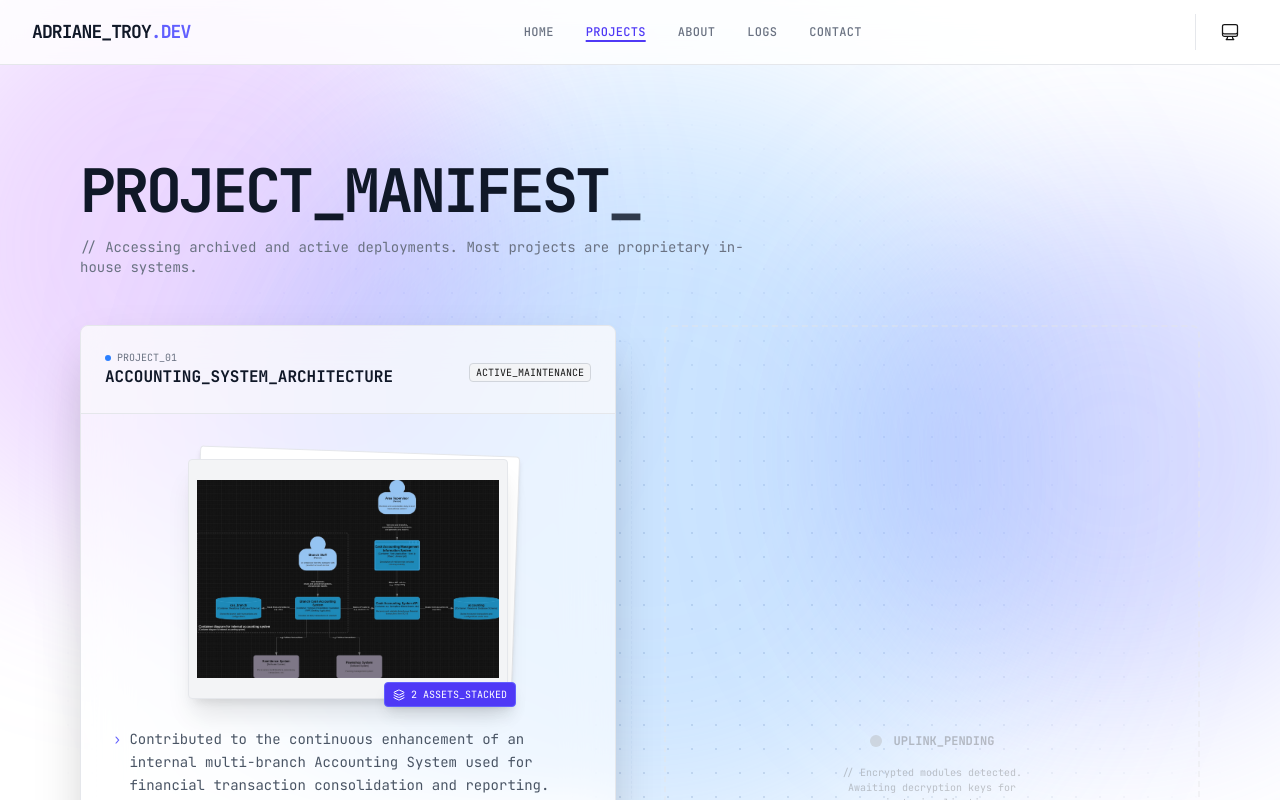
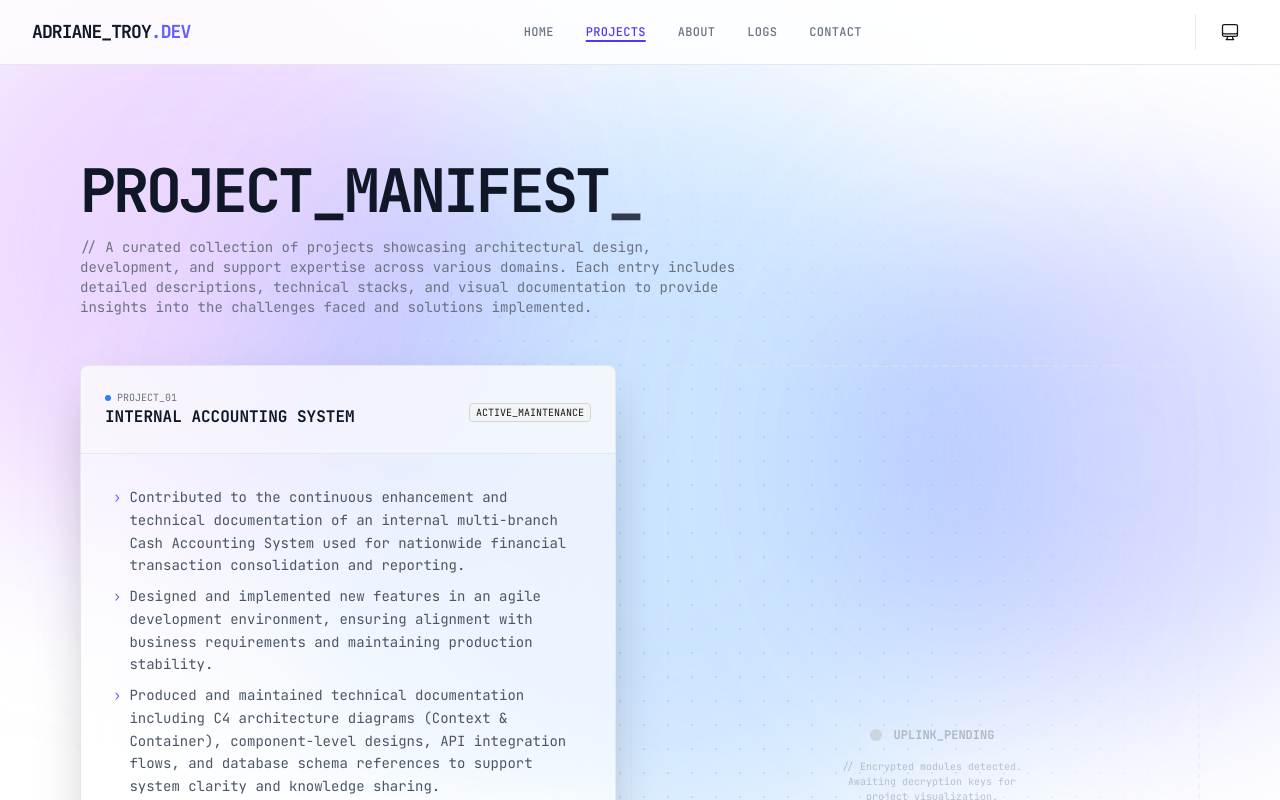
Before and after one commit to atualariao/my-portfolio, a Next.js app: page /projects in a window 1280 px wide. Shown: the top 800 px of the page. Built offline with nearby package versions, Linux system fonts and the light colour scheme.

Commit message:
Remove gallery feature with HLA diagrams (sensitive info and may violate NDA)

```diff
--- a/src/app/projects/page.tsx
+++ b/src/app/projects/page.tsx
@@ -1,41 +1,71 @@
-"use client";
-
-import { useState, useEffect, useCallback } from "react";
-import Image from "next/image";
 import DraggableCard from "@/components/ui/DraggableCard";
-import { motion, AnimatePresence } from "framer-motion";
-import { X, ZoomIn, Layers, ChevronLeft, ChevronRight } from "lucide-react";
+import { ProjectItem } from "@/types/ProjectItemProps";
 
 const getTagStyles = (tag: string) => {
   const t = tag.toLowerCase();
 
   // Backend
-  if (t.includes('backend') || t.includes('.net') || t.includes('api') || t.includes('c#') || t.includes('restful')) {
+  if (
+    t.includes("backend") ||
+    t.includes(".net") ||
+    t.includes("api") ||
+    t.includes("c#") ||
+    t.includes("restful")
+  ) {
     return "bg-indigo-50 dark:bg-indigo-900/20 text-indigo-700 dark:text-indigo-300 border-indigo-100 dark:border-indigo-800";
   }
 
   // Frontend / UI
-  if (t.includes('frontend') || t.includes('wpf') || t.includes('next.js') || t.includes('react') || t.includes('tailwind') || t.includes('typescript')) {
+  if (
+    t.includes("frontend") ||
+    t.includes("wpf") ||
+    t.includes("next.js") ||
+    t.includes("react") ||
+    t.includes("tailwind") ||
+    t.includes("typescript")
+  ) {
     return "bg-sky-50 dark:bg-sky-900/20 text-sky-700 dark:text-sky-300 border-sky-100 dark:border-sky-800";
   }
 
   // DevOps / Process
-  if (t.includes('devops') || t.includes('agile') || t.includes('jenkins') || t.includes('docker') || t.includes('git')) {
+  if (
+    t.includes("devops") ||
+    t.includes("agile") ||
+    t.includes("jenkins") ||
+    t.includes("docker") ||
+    t.includes("git")
+  ) {
     return "bg-amber-50 dark:bg-amber-900/20 text-amber-700 dark:text-amber-300 border-amber-100 dark:border-amber-800";
   }
 
   // Support / QA
-  if (t.includes('support') || t.includes('rca') || t.includes('uat') || t.includes('qa') || t.includes('testing')) {
+  if (
+    t.includes("support") ||
+    t.includes("rca") ||
+    t.includes("uat") ||
+    t.includes("qa") ||
+    t.includes("testing")
+  ) {
     return "bg-rose-50 dark:bg-rose-900/20 text-rose-700 dark:text-rose-300 border-rose-100 dark:border-rose-800";
   }
 
   // Database
-  if (t.includes('database') || t.includes('sql') || t.includes('mongodb') || t.includes('mariadb')) {
+  if (
+    t.includes("database") ||
+    t.includes("sql") ||
+    t.includes("mongodb") ||
+    t.includes("mariadb")
+  ) {
     return "bg-emerald-50 dark:bg-emerald-900/20 text-emerald-700 dark:text-emerald-300 border-emerald-100 dark:border-emerald-800";
   }
 
   // Data Engineering / Microservices
-  if (t.includes('kafka') || t.includes('rabbitmq') || t.includes('nifi') || t.includes('microservices')) {
+  if (
+    t.includes("kafka") ||
+    t.includes("rabbitmq") ||
+    t.includes("nifi") ||
+    t.includes("microservices")
+  ) {
     return "bg-purple-50 dark:bg-purple-900/20 text-purple-700 dark:text-purple-300 border-purple-100 dark:border-purple-800";
   }
 
@@ -43,73 +73,35 @@ const getTagStyles = (tag: string) => {
   return "bg-gray-50 dark:bg-gray-900/50 text-gray-600 dark:text-gray-400 border-gray-200 dark:border-gray-800";
 };
 
-interface ProjectItem {
-  id: string;
-  title: string;
-  description: string | string[];
-  images: string[];
-  tags: string[];
-  status: string;
-  link: string;
-}
-
 const projects: ProjectItem[] = [
   {
     id: "01",
-    title: "ACCOUNTING_SYSTEM_ARCHITECTURE",
+    title: "INTERNAL ACCOUNTING SYSTEM",
     description: [
-      "Contributed to the continuous enhancement of an internal multi-branch Accounting System used for financial transaction consolidation and reporting.",
-      "Delivered new features in an agile development environment while maintaining system reliability in production.",
-      "Acted as L3 application support, collaborating with L1/L2 IT engineers to investigate and resolve production incidents through structured Root Cause Analysis (RCA).",
-      "Supported User Acceptance Testing (UAT) with business users and coordinated with QA teams for component-level validation to ensure financial workflow accuracy and system stability."
+      "Contributed to the continuous enhancement and technical documentation of an internal multi-branch Cash Accounting System used for nationwide financial transaction consolidation and reporting.",
+      "Designed and implemented new features in an agile development environment, ensuring alignment with business requirements and maintaining production stability.",
+      "Produced and maintained technical documentation including C4 architecture diagrams (Context & Container), component-level designs, API integration flows, and database schema references to support system clarity and knowledge sharing.",
+      "Acted as L3 Application Support, collaborating with L1/L2 IT engineers to investigate and resolve production incidents through structured Root Cause Analysis (RCA) and post-incident remediation.",
+      "Supported User Acceptance Testing (UAT) with business stakeholders and worked closely with QA teams for component-level validation to ensure financial workflow accuracy, data integrity, and system reliability.",
     ],
-    images: [
-      "/accounting_system_container_diagram.jpg",
-      "/accounting_system_context_diagram.jpg",
+    tags: [
+      "Agile Development",
+      "L3 Support (RCA)",
+      ".NET Core and Framework",
+      "WPF",
+      "RESTful APIs",
+      "Next.js",
     ],
-    tags: ["Agile Development", "L3 Support (RCA)", ".NET Core and Framework", "WPF", "RESTful APIs", "Next.js"],
     status: "ACTIVE_MAINTENANCE",
-    link: "#"
-  }
+    link: "#",
+  },
 ];
 
 export default function Projects() {
-  const [gallery, setGallery] = useState<{ projectId: string; index: number } | null>(null);
-
-  const activeProject = gallery ? projects.find((p: ProjectItem) => p.id === gallery.projectId) : null;
-  const currentImage = activeProject ? activeProject.images[gallery!.index] : null;
-
-  const nextImage = useCallback(() => {
-    if (!activeProject || !gallery) return;
-    setGallery({
-      ...gallery,
-      index: (gallery.index + 1) % activeProject.images.length
-    });
-  }, [activeProject, gallery]);
-
-  const prevImage = useCallback(() => {
-    if (!activeProject || !gallery) return;
-    setGallery({
-      ...gallery,
-      index: (gallery.index - 1 + activeProject.images.length) % activeProject.images.length
-    });
-  }, [activeProject, gallery]);
-
-  useEffect(() => {
-    const handleKeyDown = (e: KeyboardEvent) => {
-      if (!gallery) return;
-      if (e.key === "ArrowRight") nextImage();
-      if (e.key === "ArrowLeft") prevImage();
-      if (e.key === "Escape") setGallery(null);
-    };
-    window.addEventListener("keydown", handleKeyDown);
-    return () => window.removeEventListener("keydown", handleKeyDown);
-  }, [gallery, nextImage, prevImage]);
-
   return (
     <div className="min-h-[calc(100vh-4rem)] p-4 sm:p-8 lg:p-12 relative overflow-hidden">
       {/* Background Texture */}
-      <div className="absolute inset-0 bg-dot-slate-400/30 dark:bg-dot-white/10 [mask-image:radial-gradient(ellipse_at_center,black_20%,transparent_70%)] pointer-events-none -z-10" />
+      <div className="absolute inset-0 bg-dot-slate-400/30 dark:bg-dot-white/10 mask-[radial-gradient(ellipse_at_center,black_20%,transparent_70%)] pointer-events-none -z-10" />
 
       <div className="max-w-6xl mx-auto space-y-12 pt-12 animate-[fade-in_0.5s_ease-out]">
         <div className="space-y-4">
@@ -117,13 +109,15 @@ export default function Projects() {
             PROJECT_MANIFEST<span className="animate-pulse">_</span>
           </h1>
           <p className="font-mono text-sm text-gray-500 dark:text-gray-400 max-w-2xl">
-            // Accessing archived and active deployments. Most projects are proprietary in-house systems.
+            {
+              "// A curated collection of projects showcasing architectural design, development, and support expertise across various domains. Each entry includes detailed descriptions, technical stacks, and visual documentation to provide insights into the challenges faced and solutions implemented."
+            }
           </p>
         </div>
 
         <div className="grid grid-cols-1 md:grid-cols-2 gap-12">
           {projects.map((project: ProjectItem) => (
-            <div key={project.id} className="relative group min-h-[500px]">
+            <div key={project.id} className="relative group min-h-125">
               <DraggableCard
                 headerContent={
                   <div className="flex justify-between items-center pointer-events-none">
@@ -137,7 +131,7 @@ export default function Projects() {
                       </span>
                     </div>
                     <div className="text-right">
-                       <span className="text-[10px] font-mono px-1.5 py-0.5 border border-gray-300 dark:border-gray-700 bg-gray-100 dark:bg-gray-800 rounded">
+                      <span className="text-[10px] font-mono px-1.5 py-0.5 border border-gray-300 dark:border-gray-700 bg-gray-100 dark:bg-gray-800 rounded">
                         {project.status}
                       </span>
                     </div>
@@ -145,58 +139,20 @@ export default function Projects() {
                 }
               >
                 <div className="space-y-8">
-                  {/* Stacked Image Gallery */}
-                  <div className="relative h-[250px] w-full flex items-center justify-center pt-4">
-                    <div
-                      className="relative w-full max-w-[320px] aspect-[4/3] group/stack cursor-zoom-in"
-                      onClick={() => setGallery({ projectId: project.id, index: 0 })}
-                    >
-                      {/* Background Layers (Stacked Effect) */}
-                      {project.images.slice(1, 3).map((img: string, idx: number) => (
-                        <div
-                          key={idx}
-                          className="absolute inset-0 bg-white dark:bg-gray-900 border border-gray-200 dark:border-gray-800 rounded shadow-md transition-all duration-500"
-                          style={{
-                            transform: `translate(${(idx + 1) * 8}px, ${(idx + 1) * -8}px) rotate(${(idx + 1) * 2}deg)`,
-                            zIndex: 10 - idx
-                          }}
-                        />
-                      ))}
-
-                      {/* Top Image */}
-                      <motion.div
-                        className="absolute inset-0 z-20 bg-gray-100 dark:bg-gray-800 border border-gray-200 dark:border-gray-700 rounded shadow-xl overflow-hidden group-hover/stack:-translate-y-2 transition-transform duration-500"
-                        whileHover={{ scale: 1.02 }}
-                      >
-                        <Image
-                          src={project.images[0]}
-                          alt={project.title}
-                          fill
-                          className="object-contain p-2"
-                        />
-                        <div className="absolute inset-0 bg-black/0 group-hover/stack:bg-black/10 transition-colors flex items-center justify-center opacity-0 group-hover/stack:opacity-100">
-                          <ZoomIn className="text-white w-8 h-8 drop-shadow-lg" />
-                        </div>
-                      </motion.div>
-
-                      {/* Badge */}
-                      <div className="absolute -bottom-2 -right-2 z-30 bg-indigo-600 text-white text-[10px] font-mono px-2 py-1 rounded flex items-center gap-1.5 shadow-lg border border-indigo-500">
-                        <Layers size={12} />
-                        {project.images.length} ASSETS_STACKED
-                      </div>
-                    </div>
-                  </div>
-
                   <div className="space-y-4">
                     <div className="font-mono text-sm text-gray-600 dark:text-gray-400 leading-relaxed">
                       {Array.isArray(project.description) ? (
                         <ul className="space-y-2 list-none">
-                          {project.description.map((point: string, i: number) => (
-                            <li key={i} className="flex gap-2">
-                              <span className="text-indigo-500 shrink-0 select-none">›</span>
-                              <span>{point}</span>
-                            </li>
-                          ))}
+                          {project.description.map(
+                            (point: string, i: number) => (
+                              <li key={i} className="flex gap-2">
+                                <span className="text-indigo-500 shrink-0 select-none">
+                                  ›
+                                </span>
+                                <span>{point}</span>
+                              </li>
+                            ),
+                          )}
                         </ul>
                       ) : (
                         <p>{project.description}</p>
@@ -205,15 +161,23 @@ export default function Projects() {
 
                     <div className="flex flex-wrap gap-2">
                       {project.tags.map((tag: string) => (
-                        <span key={tag} className={`text-[10px] font-mono px-2 py-1 border rounded-sm transition-colors ${getTagStyles(tag)}`}>
+                        <span
+                          key={tag}
+                          className={`text-[10px] font-mono px-2 py-1 border rounded-sm transition-colors ${getTagStyles(tag)}`}
+                        >
                           #{tag}
                         </span>
                       ))}
                     </div>
 
                     <div className="pt-2 border-t border-gray-100 dark:border-gray-800/50 flex justify-between items-center text-[10px] font-mono">
-                      <span className="text-gray-400 tracking-tighter">PRJ_ID: {project.id}_ALPHA</span>
-                      <a href={project.link} className="font-bold text-indigo-600 dark:text-indigo-400 hover:underline">
+                      <span className="text-gray-400 tracking-tighter">
+                        PRJ_ID: {project.id}_ALPHA
+                      </span>
+                      <a
+                        href={project.link}
+                        className="font-bold text-indigo-600 dark:text-indigo-400 hover:underline"
+                      >
                         [ SYSTEM_LOGS ]
                       </a>
                     </div>
@@ -226,114 +190,24 @@ export default function Projects() {
           ))}
 
           {/* Pending Entry */}
-          <div className="relative group min-h-[500px] opacity-40 grayscale hover:grayscale-0 transition-all border-2 border-dashed border-gray-200 dark:border-gray-800 rounded-lg flex flex-col items-center justify-center text-center space-y-4 p-8">
+          <div className="relative group min-h-125 opacity-40 grayscale hover:grayscale-0 transition-all border-2 border-dashed border-gray-200 dark:border-gray-800 rounded-lg flex flex-col items-center justify-center text-center space-y-4 p-8">
             <div className="flex items-center gap-3">
               <span className="relative flex h-3 w-3">
                 <span className="animate-ping absolute inline-flex h-full w-full rounded-full bg-yellow-400 opacity-75"></span>
                 <span className="relative inline-flex rounded-full h-3 w-3 bg-yellow-500"></span>
               </span>
-              <span className="font-mono text-xs text-yellow-700 dark:text-yellow-500 font-bold uppercase">Uplink_Pending</span>
+              <span className="font-mono text-xs text-yellow-700 dark:text-yellow-500 font-bold uppercase">
+                Uplink_Pending
+              </span>
             </div>
-            <p className="font-mono text-[10px] text-gray-500 dark:text-gray-400 max-w-[200px]">
-              // Encrypted modules detected. Awaiting decryption keys for project visualization.
+            <p className="font-mono text-[10px] text-gray-500 dark:text-gray-400 max-w-50">
+              {
+                "// Encrypted modules detected. Awaiting decryption keys for project visualization."
+              }
             </p>
           </div>
         </div>
       </div>
-
-      {/* Lightbox Modal */}
-      <AnimatePresence>
-        {gallery && currentImage && (
-          <motion.div
-            initial={{ opacity: 0 }}
-            animate={{ opacity: 1 }}
-            exit={{ opacity: 0 }}
-            className="fixed inset-0 z-[100] flex items-center justify-center bg-black/95 backdrop-blur-md p-4"
-          >
-            {/* Background click to close */}
-            <div className="absolute inset-0 cursor-pointer" onClick={() => setGallery(null)} />
-
-            <motion.div
-              initial={{ scale: 0.9, opacity: 0 }}
-              animate={{ scale: 1, opacity: 1 }}
-              exit={{ scale: 0.9, opacity: 0 }}
-              className="relative max-w-7xl max-h-[85vh] w-full h-full flex flex-col items-center"
-              onClick={(e) => e.stopPropagation()}
-            >
-              <div className="w-full flex justify-between items-center mb-4 z-10">
-                <div className="font-mono text-xs text-indigo-400 bg-indigo-950/50 px-3 py-1.5 rounded border border-indigo-500/30">
-                  FILE_{gallery.index + 1}_OF_{activeProject?.images.length} // {activeProject?.title}
-                </div>
-                <button
-                  className="text-white hover:text-indigo-400 transition-colors flex items-center gap-2 font-mono text-sm group"
-                  onClick={() => setGallery(null)}
-                >
-                  <span className="opacity-0 group-hover:opacity-100 transition-opacity">[ EXIT_VIEW ]</span>
-                   <X className="w-6 h-6 border border-white/20 rounded-full p-1" />
-                </button>
-              </div>
-
-              <div className="relative w-full h-full flex items-center justify-center">
-                {/* Prev Button */}
-                {activeProject && activeProject.images.length > 1 && (
-                  <button
-                    className="absolute left-0 lg:-left-16 z-20 p-2 text-white/50 hover:text-white transition-colors bg-white/5 hover:bg-white/10 rounded-full backdrop-blur-md lg:bg-transparent"
-                    onClick={prevImage}
-                  >
-                    <ChevronLeft size={48} />
-                  </button>
-                )}
-
-                <div className="relative w-full h-full flex items-center justify-center bg-gray-900/40 rounded-lg overflow-hidden border border-white/5 shadow-2xl">
-                  <AnimatePresence mode="wait">
-                    <motion.div
-                      key={currentImage}
-                      initial={{ opacity: 0, x: 20 }}
-                      animate={{ opacity: 1, x: 0 }}
-                      exit={{ opacity: 0, x: -20 }}
-                      transition={{ duration: 0.3 }}
-                      className="relative w-full h-full"
-                    >
-                      <Image
-                        src={currentImage}
-                        alt="Enlarged project view"
-                        fill
-                        className="object-contain"
-                        priority
-                      />
-                    </motion.div>
-                  </AnimatePresence>
-                </div>
-
-                {/* Next Button */}
-                {activeProject && activeProject.images.length > 1 && (
-                  <button
-                    className="absolute right-0 lg:-right-16 z-20 p-2 text-white/50 hover:text-white transition-colors bg-white/5 hover:bg-white/10 rounded-full backdrop-blur-md lg:bg-transparent"
-                    onClick={nextImage}
-                  >
-                    <ChevronRight size={48} />
-                  </button>
-                )}
-              </div>
-
-              <div className="mt-8 text-center space-y-2">
-                <p className="font-mono text-[10px] text-gray-500 uppercase tracking-[0.3em]">
-                  Technical_Visual_Inspection // Full_Resolution_Scan
-                </p>
-                <div className="flex gap-2 justify-center">
-                  {activeProject?.images.map((_: string, idx: number) => (
-                    <div
-                      key={idx}
-                      className={`h-1 w-8 rounded-full transition-all duration-300 ${idx === gallery.index ? 'bg-indigo-500 w-12' : 'bg-gray-800'}`}
-                      onClick={() => setGallery({ ...gallery, index: idx })}
-                    />
-                  ))}
-                </div>
-              </div>
-            </motion.div>
-          </motion.div>
-        )}
-      </AnimatePresence>
     </div>
   );
 }
--- a/src/components/projects/ProjectCard.tsx
+++ b/src/components/projects/ProjectCard.tsx
@@ -1,4 +1,4 @@
-import { Project } from "@/types/project";
+import { Project } from "@/types/ProjectProps";
 
 type Props = {
   project: Project;
@@ -7,7 +7,7 @@ type Props = {
 export default function ProjectCard({ project }: Props) {
   return (
     <div className="group relative overflow-hidden rounded-xl border border-gray-200/50 bg-white/50 p-6 backdrop-blur-sm transition-all duration-300 hover:border-purple-300 hover:shadow-xl hover:shadow-purple-100/50 dark:border-gray-800/50 dark:bg-gray-900/50 dark:hover:border-purple-700 dark:hover:shadow-purple-900/20">
-      <div className="absolute inset-0 bg-gradient-to-br from-purple-500/5 via-transparent to-blue-500/5 opacity-0 transition-opacity duration-300 group-hover:opacity-100"></div>
+      <div className="absolute inset-0 bg-linear-to-br from-purple-500/5 via-transparent to-blue-500/5 opacity-0 transition-opacity duration-300 group-hover:opacity-100"></div>
 
       <div className="relative">
         <h2 className="text-xl font-bold tracking-tight text-gray-900 dark:text-gray-100">
@@ -22,7 +22,7 @@ export default function ProjectCard({ project }: Props) {
           {project.techStack.map((tech) => (
             <span
               key={tech}
-              className="rounded-full bg-gradient-to-r from-purple-100 to-blue-100 px-3 py-1 text-xs font-medium text-purple-700 dark:from-purple-900/30 dark:to-blue-900/30 dark:text-purple-300"
+              className="rounded-full bg-linear-to-r from-purple-100 to-blue-100 px-3 py-1 text-xs font-medium text-purple-700 dark:from-purple-900/30 dark:to-blue-900/30 dark:text-purple-300"
             >
               {tech}
             </span>
--- a/src/data/projects.ts
+++ b/src/data/projects.ts
@@ -1,4 +1,4 @@
-import { Project } from "@/types/project";
+import { Project } from "@/types/ProjectProps";
 
 export const projects: Project[] = [
   {
@@ -23,22 +23,30 @@ export const projects: Project[] = [
       "Contributed to the continuous enhancement of an internal multi-branch Accounting System for consolidation and reporting.",
       "Delivered new features in agile sprints while maintaining production reliability.",
       "Provided L3 support and Root Cause Analysis (RCA) collaborating with L1/L2 teams.",
-      "Supported UAT and QA cycles to ensure financial workflow accuracy and stability."
+      "Supported UAT and QA cycles to ensure financial workflow accuracy and stability.",
     ],
-    techStack: [".NET Core and Framework", "WPF", "RESTful APIs", "Next.js", "SQL Server"],
+    techStack: [
+      ".NET Core and Framework",
+      "WPF",
+      "RESTful APIs",
+      "Next.js",
+      "SQL Server",
+    ],
     repoUrl: "#",
   },
   {
     id: "4",
     title: "DevOps Automation Pipeline",
-    description: "CI/CD workflow automation using Jenkins and Docker containers.",
+    description:
+      "CI/CD workflow automation using Jenkins and Docker containers.",
     techStack: ["Jenkins", "Docker", "Bash", "Groovy"],
     repoUrl: "#",
   },
   {
     id: "5",
     title: "Real-time Data Dashboard",
-    description: "Interactive dashboard for visualizing high-frequency data streams.",
+    description:
+      "Interactive dashboard for visualizing high-frequency data streams.",
     techStack: ["React", "SignalR", "Apache Kafka", "Redis"],
     repoUrl: "#",
   },
--- a/src/services/project.api.ts
+++ b/src/services/project.api.ts
@@ -1,5 +1,5 @@
 import { apiFetch } from "@/lib/api";
-import { Project } from "@/types/project";
+import { Project } from "@/types/ProjectProps";
 
 export function getProjects(): Promise<Project[]> {
   return apiFetch<Project[]>("/projects");
--- /dev/null
+++ b/src/types/ProjectItemProps.ts
@@ -0,0 +1,8 @@
+export type ProjectItem = {
+  id: string;
+  title: string;
+  description: string | string[];
+  tags: string[];
+  status: string;
+  link: string;
+};
```
Also changed, not shown: public/accounting_system_container_diagram.jpg (deleted), public/accounting_system_context_diagram.jpg (deleted), src/types/ProjectProps.ts (renamed from src/types/project.ts).
